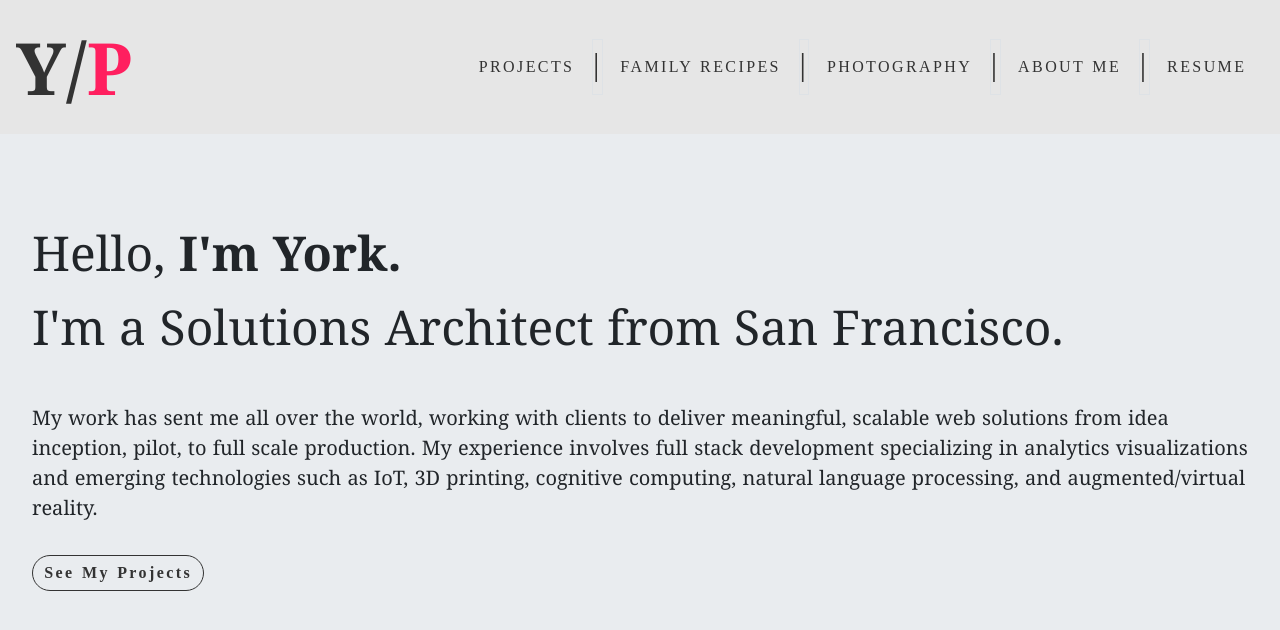
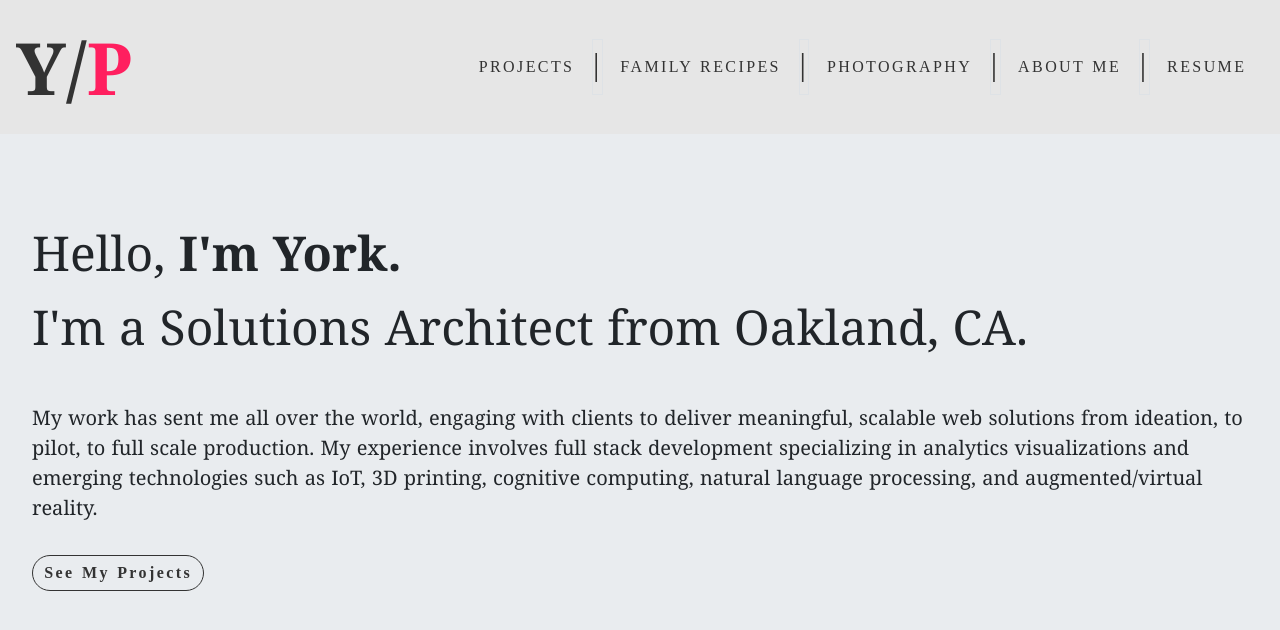
Before and after one commit to Yoprado/YorkPrado.Com, a Nuxt app: page / in a window 1280 px wide. Shown: the top 630 px of the page. Built offline with nearby package versions, Linux system fonts and the light colour scheme.

Commit message:
changed ico logo and added text for index

```diff
--- a/pages/index.vue
+++ b/pages/index.vue
@@ -3,16 +3,16 @@
     <b-jumbotron class="headerClass">
       <template v-slot:header>
         <p>Hello, <b class="boldest">I'm York.</b></p>
-        <p>I'm a Solutions Architect from San Francisco.</p>
+        <p>I'm a Solutions Architect from Oakland, CA.</p>
       </template>
       <template v-slot:lead>
         <p class="lead-text">
-          My work has sent me all over the world, working with clients to
-          deliver meaningful, scalable web solutions from idea inception, pilot,
-          to full scale production. My experience involves full stack
-          development specializing in analytics visualizations and emerging
-          technologies such as IoT, 3D printing, cognitive computing, natural
-          language processing, and augmented/virtual reality.
+          My work has sent me all over the world, engaging with clients to
+          deliver meaningful, scalable web solutions from ideation, to pilot, to
+          full scale production. My experience involves full stack development
+          specializing in analytics visualizations and emerging technologies
+          such as IoT, 3D printing, cognitive computing, natural language
+          processing, and augmented/virtual reality.
         </p>
       </template>
       <b-button class="projectButton" :to="{ name: 'Projects' }"
```
Also changed, not shown: 2 other files (tests, documents, lock files or other folders).
